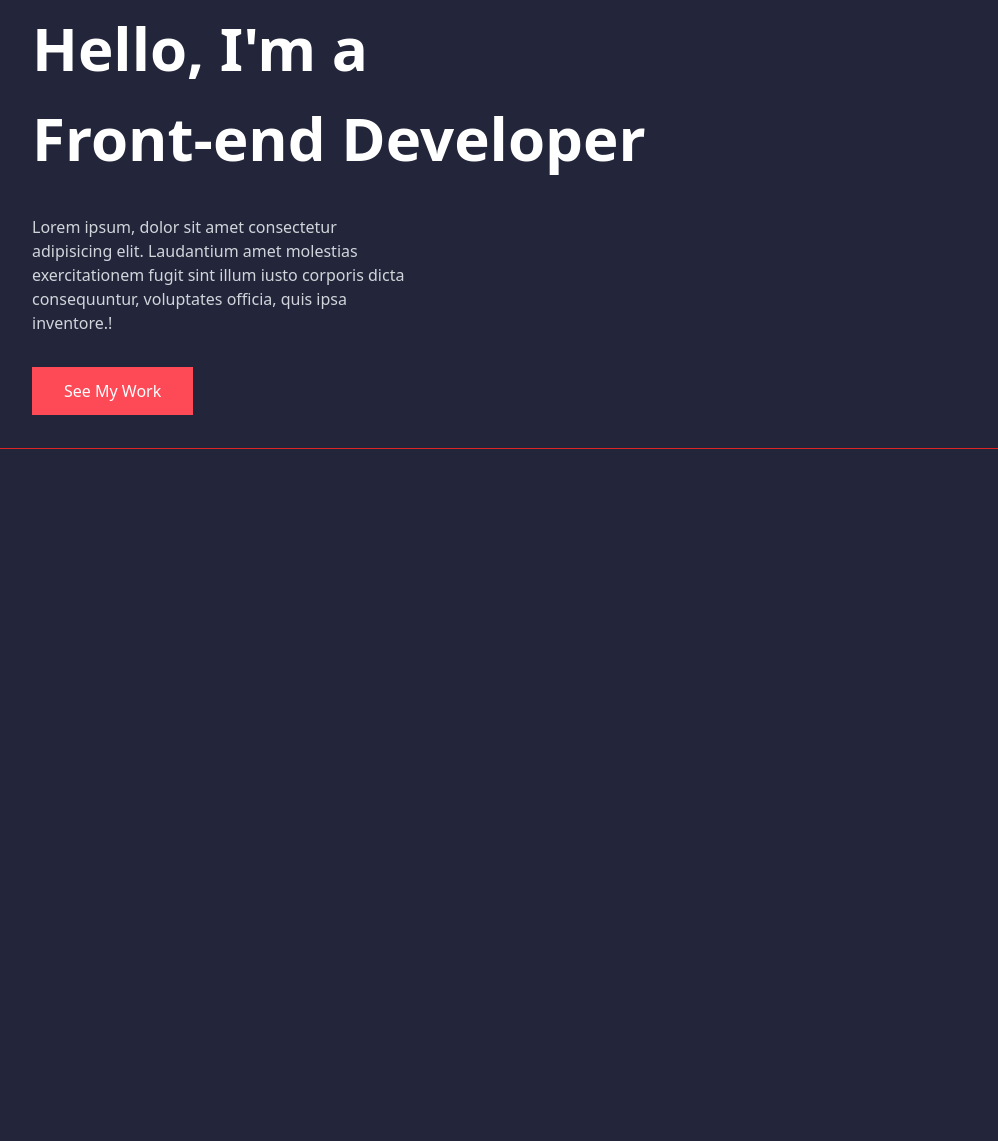
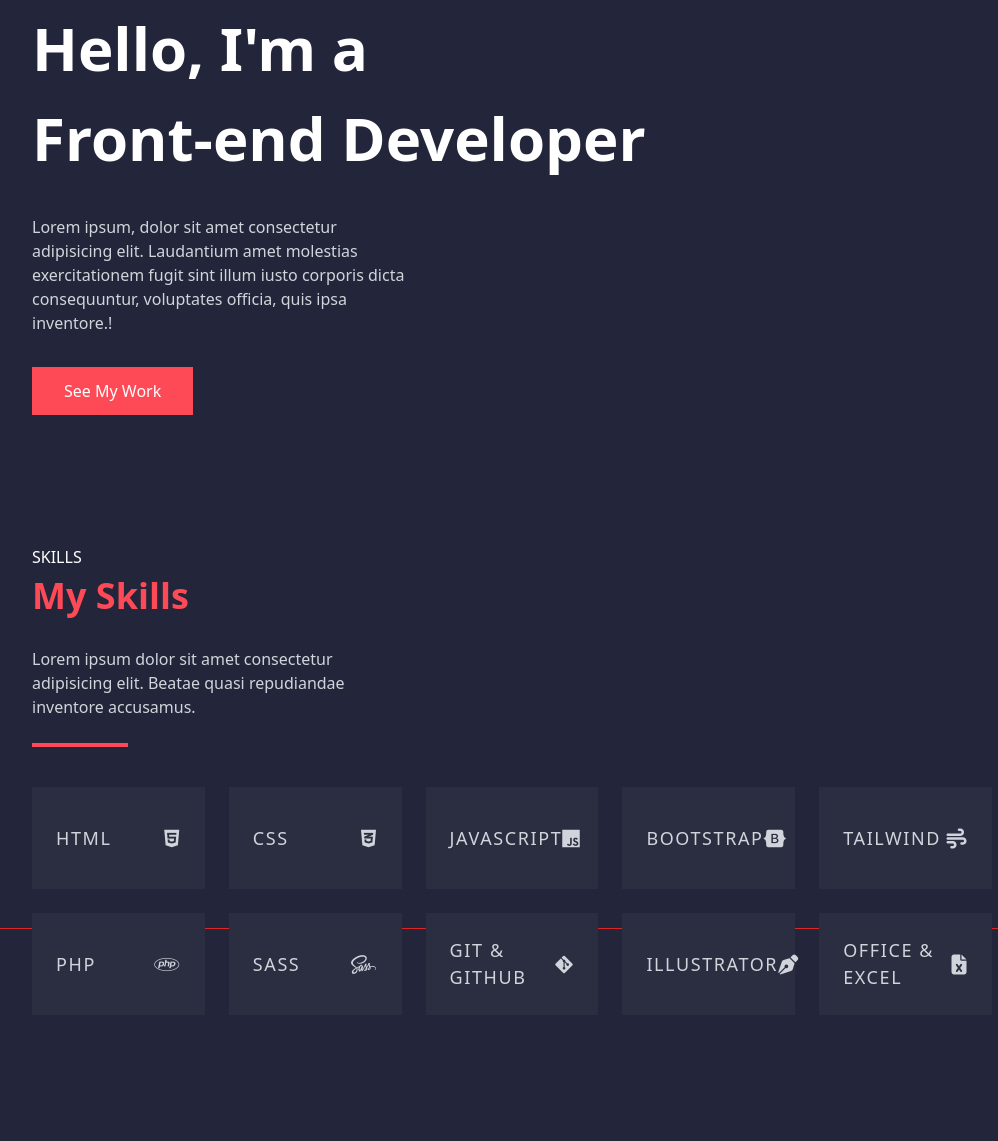
Before and after one commit to HameezKhan85/portfolio, a website: page public/index.html in a window 1280 px wide. Shown: the part 109-1250 px from the top of the page, without its empty margins (128-1126 px from the left). Before the commit the page ends 800 px from the top, so only its background shows below. Drawn offline with Linux system fonts and the light colour scheme.

Commit message:
created skill section

```diff
--- a/public/index.html
+++ b/public/index.html
@@ -3,10 +3,11 @@
 <head>
     <meta charset="UTF-8">
     <meta name="viewport" content="width=device-width, initial-scale=1.0">
+    <link rel="stylesheet" href="https://cdnjs.cloudflare.com/ajax/libs/font-awesome/6.4.2/css/all.min.css" integrity="sha512-z3gLpd7yknf1YoNbCzqRKc4qyor8gaKU1qmn+CShxbuBusANI9QpRohGBreCFkKxLhei6S9CQXFEbbKuqLg0DA==" crossorigin="anonymous" referrerpolicy="no-referrer" />
     <link rel="stylesheet" href="css/output.css">
     <title>Porfolio</title>
 </head>
-<body class="bg-secondary-light">
+<body class="bg-secondary-medium">
     <!-- NAVBAR ______ START -->
     <header>
         <nav class="w-full py-6 bg-secondary-dark">
@@ -25,7 +26,7 @@
     <!-- NAVBAR ______ END -->
 
     <!-- HERO ______ START -->
-    <main class="w-full h-[60vh] py-section border-solid border-b border-red-600">
+    <main id="home"  class="w-full h-[60vh] py-section">
         <div class="w-3/4 h-full mx-auto">
             <div class="w-full h-full flex flex-col justify-center items-start">
                 <h1 class="text-sxl font-bold">Hello, I'm a <br> Front-end Developer</h1>
@@ -35,5 +36,60 @@
         </div>
     </main>
     <!-- HERO ______ END -->
+
+    <!-- SKILLS ______ START -->
+    <section id="skills" class="w-full h-[60vh] py-section border-solid border-b border-red-600">
+        <div class="w-3/4 h-full mx-auto my-container">
+            <div class="mb-10">
+                <span>SKILLS</span>
+                <h2 class="text-fxl font-bold text-primary">My Skills</h2>
+                <p class="w-2/5 my-6 text-gray-300">Lorem ipsum dolor sit amet consectetur adipisicing elit. Beatae quasi repudiandae inventore accusamus.</p>
+                <hr class="w-24 h-1 bg-primary border-0">
+            </div>
+            <div class="grid grid-rows-3 grid-cols-5 gap-6 tracking-widest">
+                <div class="bg-secondary-light p-6 flex justify-between items-center hover:opacity-80">
+                    <h4 class="text-gray-300 text-large">HTML</h4>
+                    <i class="fa-brands fa-html5 fa-lg text-gray-300"></i>
+                </div>
+                <div class="bg-secondary-light p-6 flex justify-between items-center hover:opacity-80">
+                    <h4 class="text-gray-300 text-large">CSS</h4>
+                    <i class="fa-brands fa-css3-alt fa-lg text-gray-300"></i>
+                </div>
+                <div class="bg-secondary-light p-6 flex justify-between items-center hover:opacity-80">
+                    <h4 class="text-gray-300 text-large">JAVASCRIPT</h4>
+                    <i class="fa-brands fa-js fa-lg text-gray-300"></i>
+                </div>
+                <div class="bg-secondary-light p-6 flex justify-between items-center hover:opacity-80">
+                    <h4 class="text-gray-300 text-large">BOOTSTRAP</h4>
+                    <i class="fa-brands fa-bootstrap fa-lg text-gray-300"></i>
+                </div>
+                <div class="bg-secondary-light p-6 flex justify-between items-center hover:opacity-80">
+                    <h4 class="text-gray-300 text-large">TAILWIND</h4>
+                    <i class="fa-solid fa-wind fa-lg text-gray-300"></i>
+                </div>
+                <div class="bg-secondary-light p-6 flex justify-between items-center hover:opacity-80">
+                    <h4 class="text-gray-300 text-large">PHP</h4>
+                    <i class="fa-brands fa-php fa-lg text-gray-300"></i>
+                </div>
+                <div class="bg-secondary-light p-6 flex justify-between items-center hover:opacity-80">
+                    <h4 class="text-gray-300 text-large">SASS</h4>
+                    <i class="fa-brands fa-sass fa-lg text-gray-300"></i>
+                </div>
+                <div class="bg-secondary-light p-6 flex justify-between items-center hover:opacity-80">
+                    <h4 class="text-gray-300 text-large">GIT & GITHUB</h4>
+                    <i class="fa-brands fa-git-alt fa-lg text-gray-300"></i>
+                </div>
+                <div class="bg-secondary-light p-6 flex justify-between items-center hover:opacity-80">
+                    <h4 class="text-gray-300 text-large">ILLUSTRATOR</h4>
+                    <i class="fa-solid fa-pen-nib fa-lg text-gray-300"></i>
+                </div>
+                <div class="bg-secondary-light p-6 flex justify-between items-center hover:opacity-80">
+                    <h4 class="text-gray-300 text-large">OFFICE & EXCEL</h4>
+                    <i class="fa-solid fa-file-excel fa-lg text-gray-300"></i>
+                </div>
+            </div>
+        </div>
+    </section>
+    <!-- SKILLS ______ END -->
 </body>
 </html>
--- a/tailwind.config.js
+++ b/tailwind.config.js
@@ -6,15 +6,16 @@ module.exports = {
       colors: {
         primary: '#FE4956',
         secondary: {
-          light: '#23263A',
+          light: '#2B2D41',
+          medium: '#23263A',
           dark: '#212336',
         },
       },
       padding: {
-        section: '2.5rem',
+        section: '3rem',
       },
       margin: {
-        container: '2.5rem',
+        container: '3rem',
       },
       fontSize: {
         xsmall: '.75rem',
```
Also changed, not shown: public/css/output.css.
